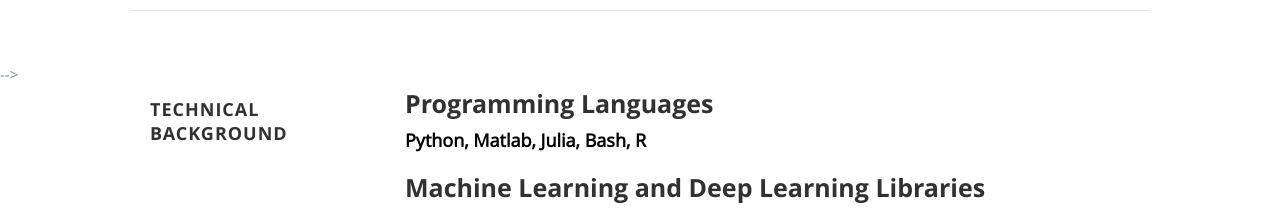
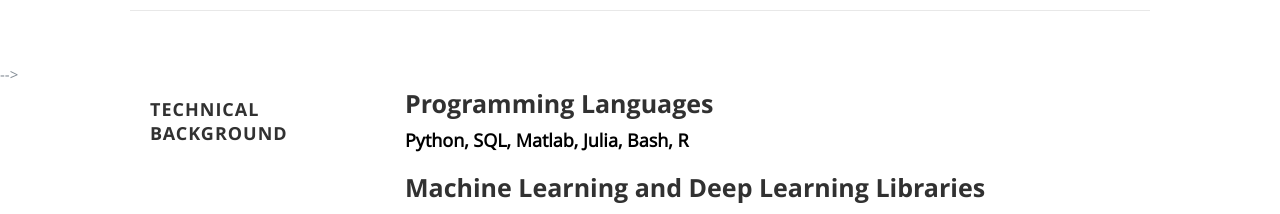
Before and after one commit to abbasnosrat/resume, a plain HTML site: page index.html in a window 1280 px wide. Shown: the part 2560-2774 px from the top of the page. Drawn offline with nearby package versions, Linux system fonts and the light colour scheme.

Commit message:
Update index.html
Added SQL

```diff
--- a/index.html
+++ b/index.html
@@ -308,7 +308,7 @@
           <div class="twelve columns">
                 <h3>Programming Languages</h3>
             <ul>
-                <li  style="color:black;font-weight:bold;font-size:18px">Python, Matlab, Julia, Bash, R</li>
+                <li  style="color:black;font-weight:bold;font-size:18px">Python, SQL, Matlab, Julia, Bash, R</li>
 
             </ul>
             <h3>Machine Learning and Deep Learning Libraries</h3>
```
